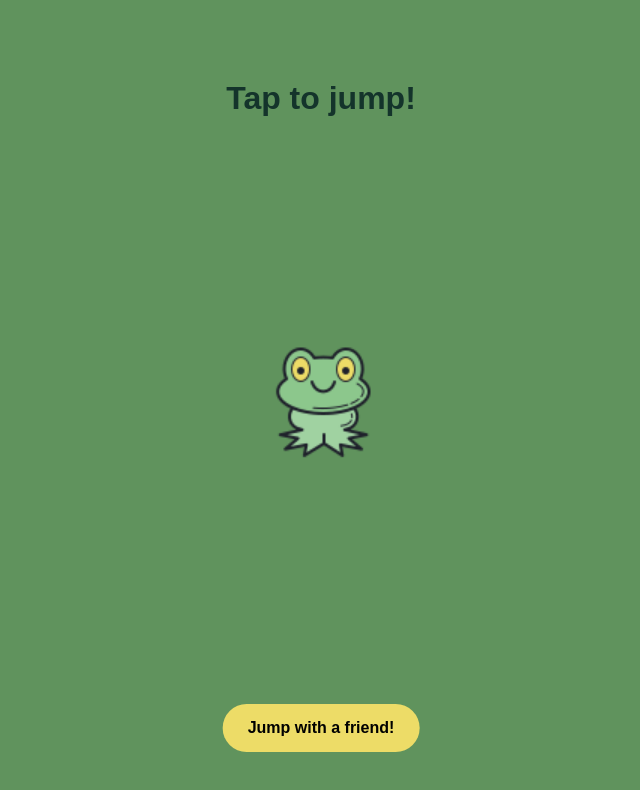
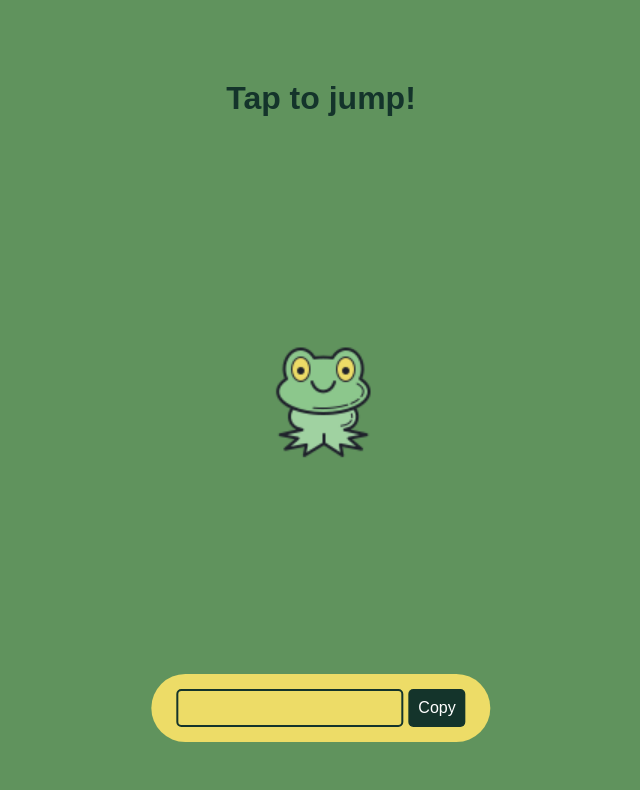
Before and after one commit to lukasz-stepien-dev/jumping-frog-firebase, a React (Create React App) app: page / in a window 1280 px wide. Both pictures are taken after a click on the button "Jump with a friend!". Shown: the top 790 px of the page, without its empty margins (319-959 px from the left). Built offline with nearby package versions, Linux system fonts and the light colour scheme; a web font is replaced by a local one.

Commit message:
Changing text in a button to the input with link and copy button

```diff
--- a/src/ShareButton.jsx
+++ b/src/ShareButton.jsx
@@ -1,7 +1,20 @@
 import "./css/ShareButton.css";
+import { useState } from "react";
+import React from 'react';
 
 export default function ShareButton() {
+    const [btnContent, setBtnContent] = useState('Jump with a friend!');
+    function share() {
+        setBtnContent(() => {return (
+            <React.Fragment>
+                <input readOnly={true} id={"link"} type="text"/>
+                <button id={"copy"}>Copy</button>
+            </React.Fragment>
+        )})
+    }
+
+
     return (
-        <button id={"share-button"}><p>Jump with a friend!</p></button>
+        <button onClick={share} id={"share-button"}>{btnContent}</button>
     )
 }
--- a/src/css/ShareButton.css
+++ b/src/css/ShareButton.css
@@ -1,4 +1,5 @@
 #share-button {
+    min-width: 330px;
     position: absolute;
     text-align: center;
     bottom: 3%;
@@ -10,7 +11,8 @@
     font-size: 16px;
     border-radius: 50px;
     font-weight: bold;
-    transition: transform 0.2s;
+    transition: transform 0.2s,
+                all 0.2s;
 }
 
 #share-button:hover {
@@ -20,3 +22,30 @@
 #share-button:active {
     transform: translate(-50%, -50%) scale(0.8);
 }
+
+#link {
+    background-color: #eddc67;
+    border-radius: 5px;
+    padding: 8px;
+    font-size: 16px;
+    border: #14342B solid 2px;
+    margin-right: 5px;
+}
+
+#copy {
+    background-color: #14342B;
+    color: white;
+    border-radius: 5px;
+    border: none;
+    padding: 10px;
+    font-size: 16px;
+    transition: all 0.2s;
+}
+
+#copy:hover {
+    transform: scale(0.9);
+}
+
+#copy:active {
+    transform: scale(0.8);
+}
```
